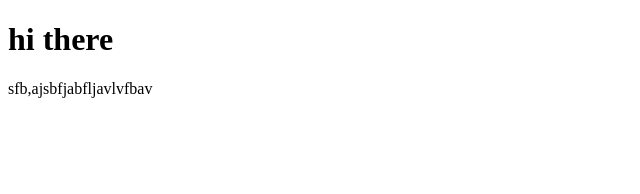
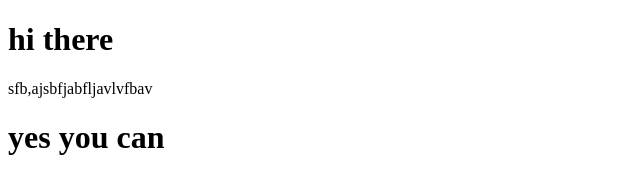
Before and after one commit to Anisha-KG/sample_project, a plain HTML site: page index.html in a window 1280 px wide. Shown: the whole page, without its empty margins (0-640 px from the left). Drawn offline with Linux system fonts and the light colour scheme.

Commit message:
positive answer

```diff
--- a/index.html
+++ b/index.html
@@ -8,5 +8,6 @@
 <body>
     <h1>hi there</h1>
     <p>sfb,ajsbfjabfljavlvfbav</p>
+    <h1>yes you can</h1>
 </body>
 </html>
```
